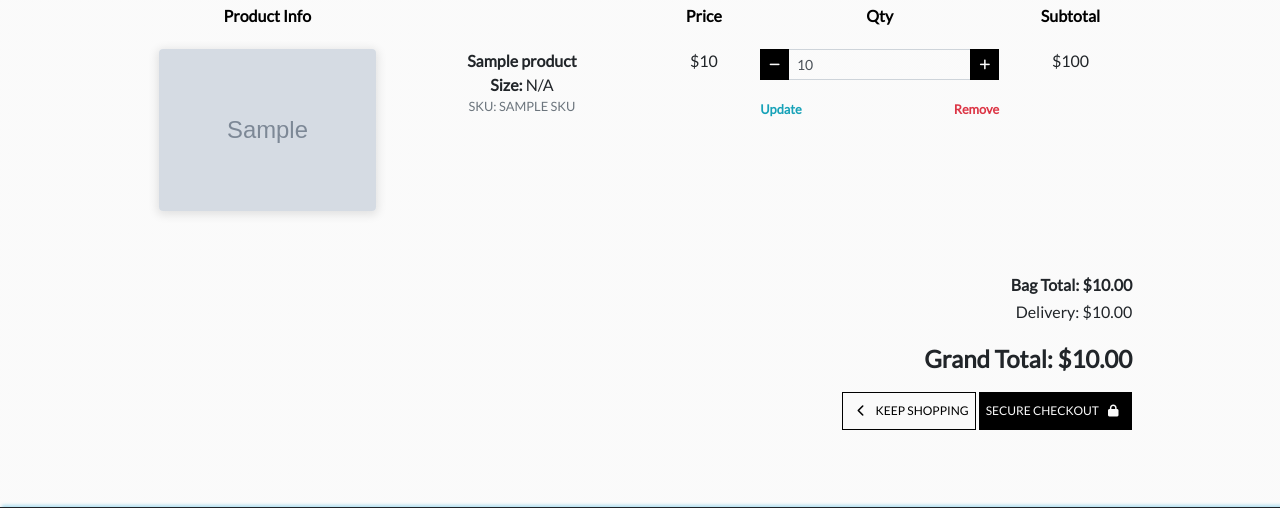
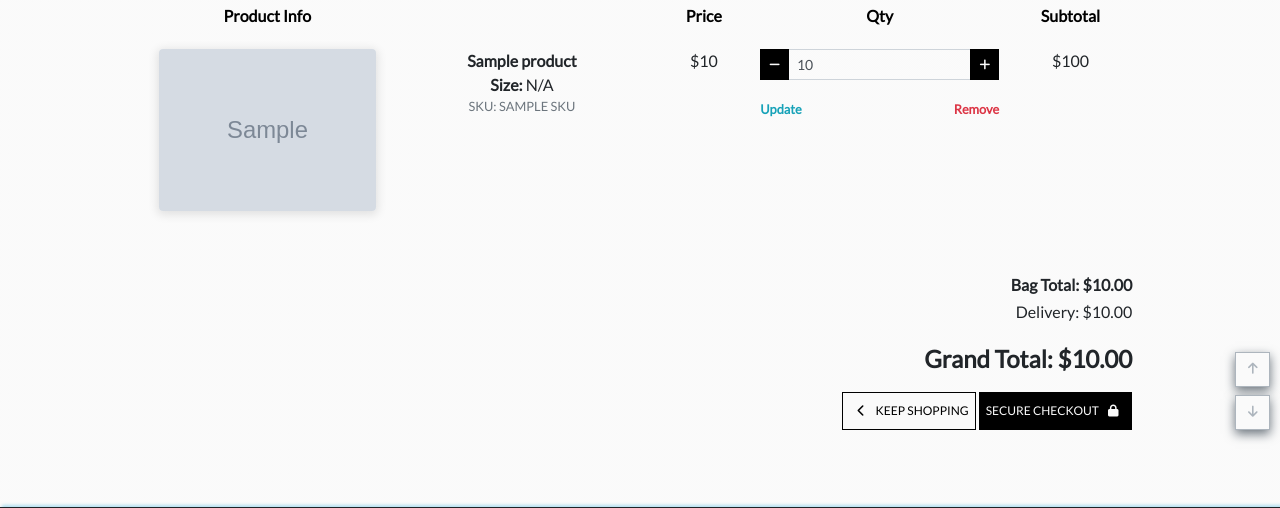
Before and after one commit to sctlcd/boutique-ado-customized-latest-version, a Django app: template bag/templates/bag/bag.html in a window 1280 px wide. Shown: the part 360-868 px from the top of the page. Run offline with Django 3.2, Linux system fonts and the light colour scheme; the template is opened without the code that fills it: most values are stand-ins (such as "Sample title", 1, 10 or a date in 2020); some libraries are stand-ins or nearby versions.

Commit message:
add page up/down buttons on mobile in bag.html

```diff
--- a/bag/templates/bag/bag.html
+++ b/bag/templates/bag/bag.html
@@ -77,6 +77,16 @@
             <i class="fas fa-arrow-down text-grey mx-auto my-auto"></i>
           </a>
         </div>
+      </div>
+      <div class="btt-button-top shadow-sm rounded-0 border border-grey">
+      	<a class="btt-link-top d-flex h-100">
+      		<i class="fas fa-arrow-up text-grey mx-auto my-auto"></i>
+      	</a>
+      </div>
+      <div class="btt-button-down shadow-sm rounded-0 border border-grey">
+      	<a class="btt-link-bottom d-flex h-100">
+      		<i class="fas fa-arrow-down text-grey mx-auto my-auto"></i>
+      	</a>
       </div>
 
       <!-- desktop display -->
```
